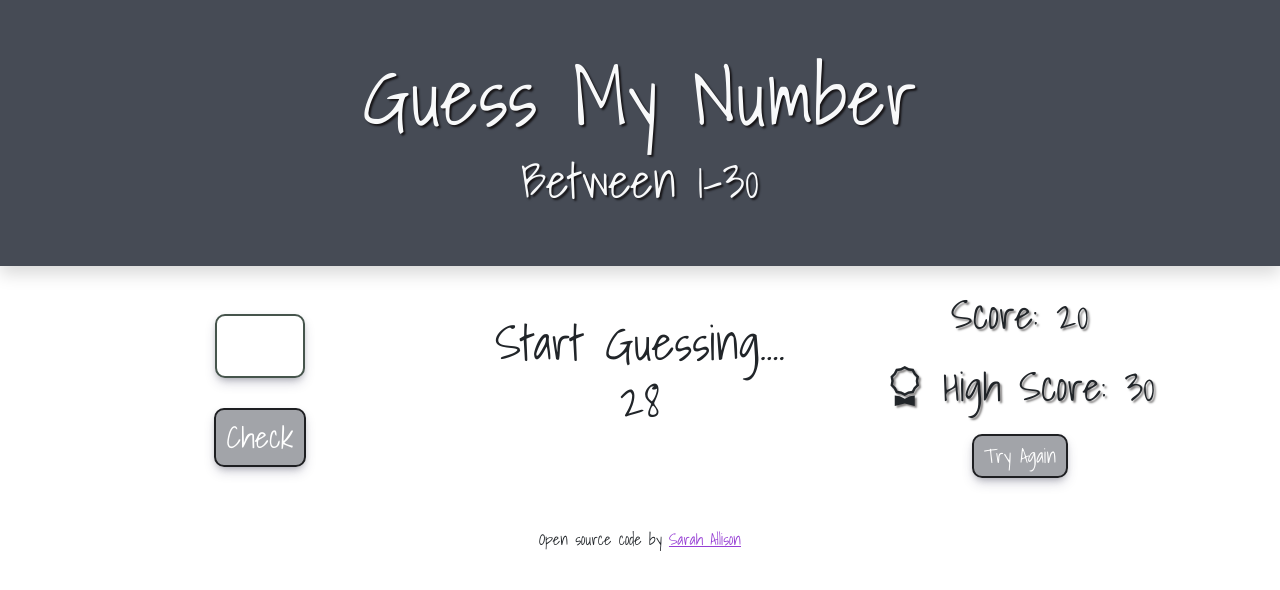
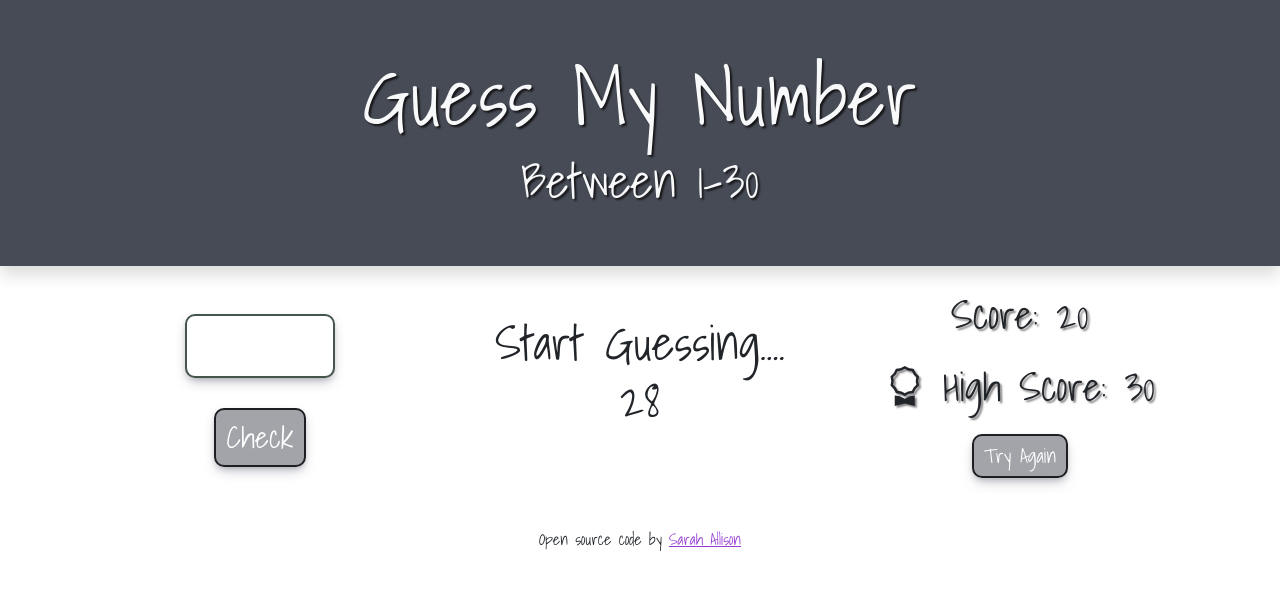
Before and after one commit to SarahAllison92/guess-my-number, a website: page index.html in a window 1280 px wide. Drawn offline with nearby package versions, Linux system fonts and the light colour scheme.

Commit message:
Update style.css

```diff
--- a/src/style.css
+++ b/src/style.css
@@ -18,7 +18,7 @@ h2 {
 }
 
 .number-input {
-  width: 90px;
+  width: 150px;
   height: 60px;
   display: block;
   margin: 0 auto;
```
